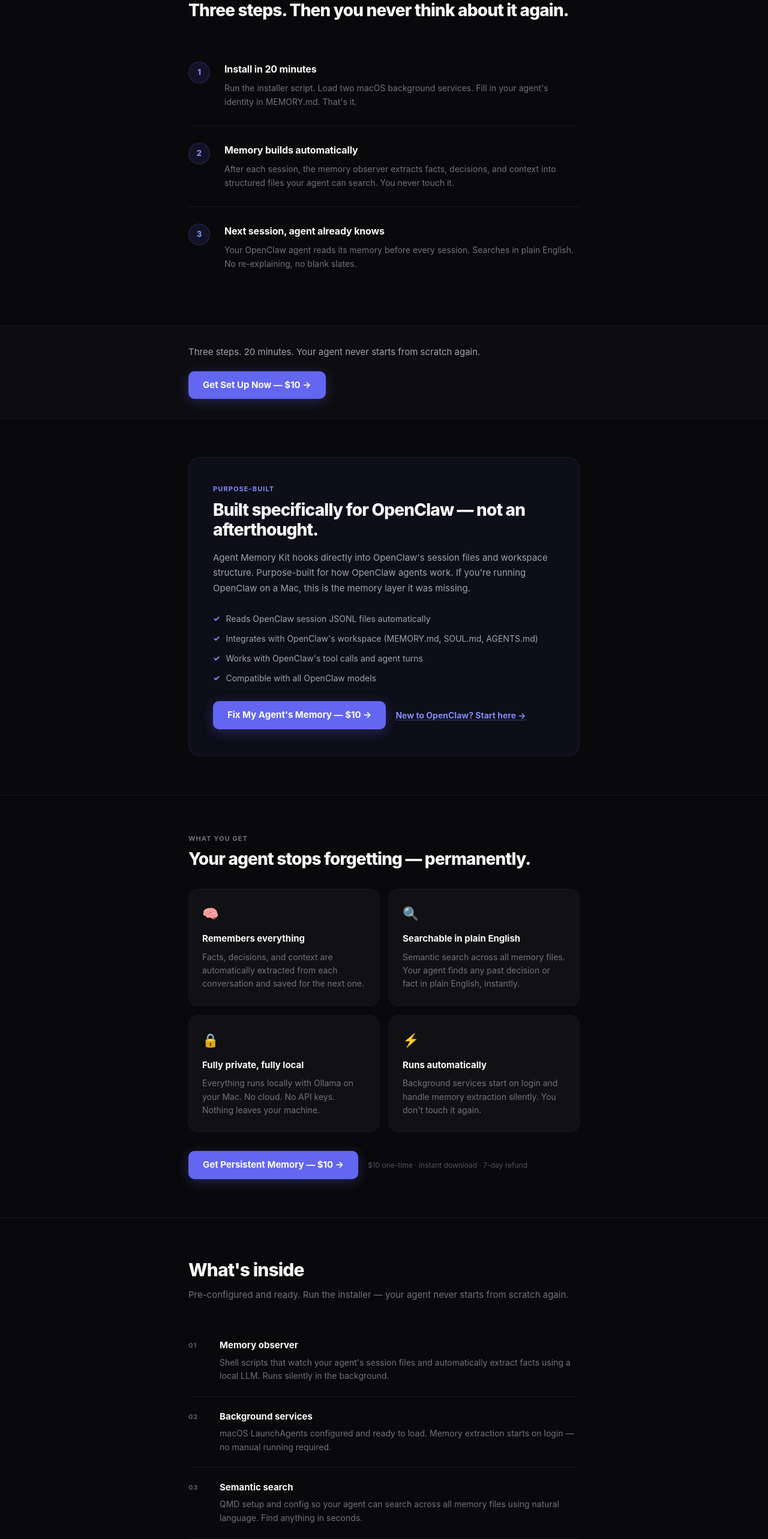
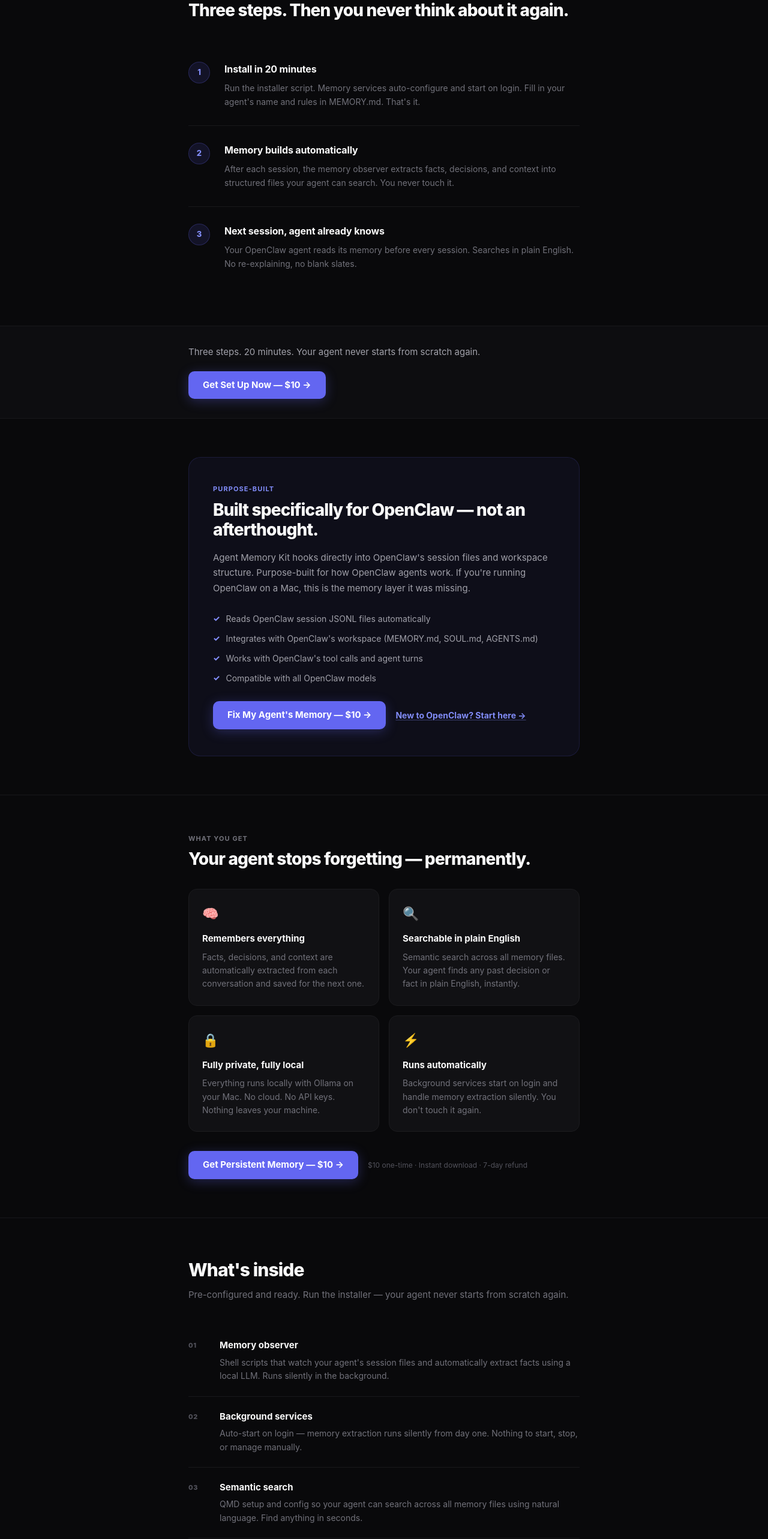
Before and after one commit to marcoiaq/agent-memory-kit, a Next.js app: page / in a window 1280 px wide. Shown: the part 2880-5446 px from the top of the page at 60% size. Built offline with nearby package versions, Linux system fonts and the light colour scheme.

Commit message:
ux: remove technical jargon (LaunchAgents, background services) from How It Works, What's Inside, and FAQ — keeps tone on ease not complexity

```diff
--- a/app/components/FaqAccordion.tsx
+++ b/app/components/FaqAccordion.tsx
@@ -36,11 +36,11 @@ const faqs = [
   },
   {
     q: 'What do I actually get?',
-    a: 'A ZIP with shell scripts, macOS LaunchAgent plists, QMD config, and identity template files (SOUL.md, AGENTS.md, MEMORY.md, TACIT.md) — plus a step-by-step setup guide. Everything pre-configured. You run the installer, load the services, and it works.',
+    a: 'A ZIP with everything pre-configured: the memory extraction scripts, background services that auto-start on login, the semantic search setup, and identity template files (SOUL.md, AGENTS.md, MEMORY.md, TACIT.md) — plus a step-by-step setup guide with every command. You run the installer and it works.',
   },
   {
     q: 'How long does setup take?',
-    a: "About 15–20 minutes. You'll run the installer script, load two macOS background services, and fill in a short config for your agent's identity. The setup guide walks through every step with exact commands — no guesswork.",
+    a: "About 15–20 minutes. You'll run the installer script, let your memory services auto-configure, and fill in a short config for your agent's identity. The setup guide walks through every step with exact commands — no guesswork.",
   },
   {
     q: 'Do I need to know how to code?',
--- a/app/page.tsx
+++ b/app/page.tsx
@@ -635,7 +635,7 @@ export default function Home() {
               </div>
               <div>
                 <div className="step-title">Install in 20 minutes</div>
-                <div className="step-desc">Run the installer script. Load two macOS background services. Fill in your agent&apos;s identity in MEMORY.md. That&apos;s it.</div>
+                <div className="step-desc">Run the installer script. Memory services auto-configure and start on login. Fill in your agent&apos;s name and rules in MEMORY.md. That&apos;s it.</div>
               </div>
             </div>
             <div className="step">
@@ -748,7 +748,7 @@ export default function Home() {
           <div className="chapters">
             {[
               ['01', 'Memory observer', 'Shell scripts that watch your agent\'s session files and automatically extract facts using a local LLM. Runs silently in the background.'],
-              ['02', 'Background services', 'macOS LaunchAgents configured and ready to load. Memory extraction starts on login — no manual running required.'],
+              ['02', 'Background services', 'Auto-start on login — memory extraction runs silently from day one. Nothing to start, stop, or manage manually.'],
               ['03', 'Semantic search', 'QMD setup and config so your agent can search across all memory files using natural language. Find anything in seconds.'],
               ['04', 'Agent identity templates', 'SOUL.md, AGENTS.md, MEMORY.md, TACIT.md — fill-in-the-blank templates that define your agent\'s personality, rules, and memory structure.'],
               ['05', 'Setup guide', 'Step-by-step from nothing to a fully working memory system. Every command, every config, every decision explained.'],
```
